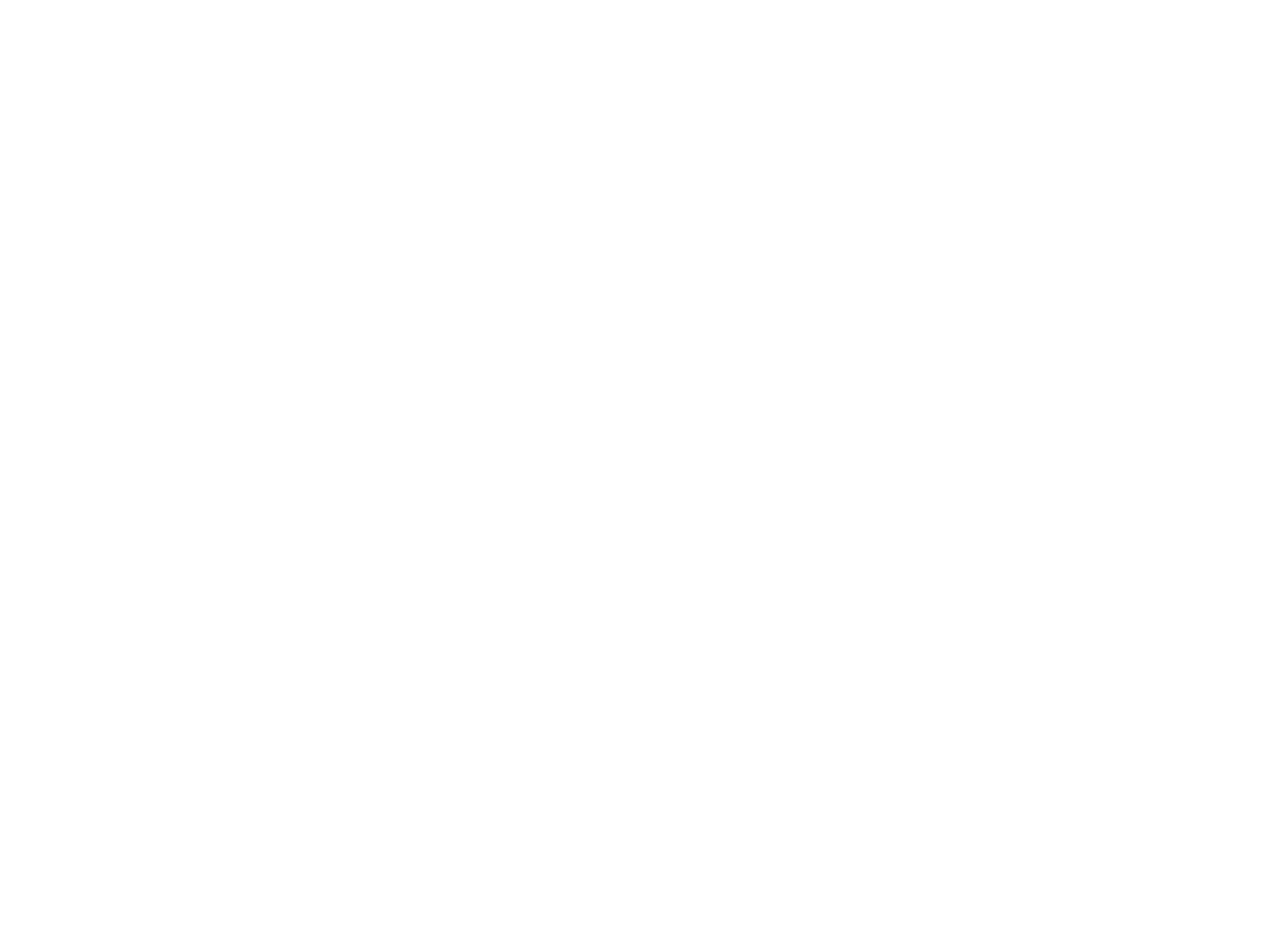
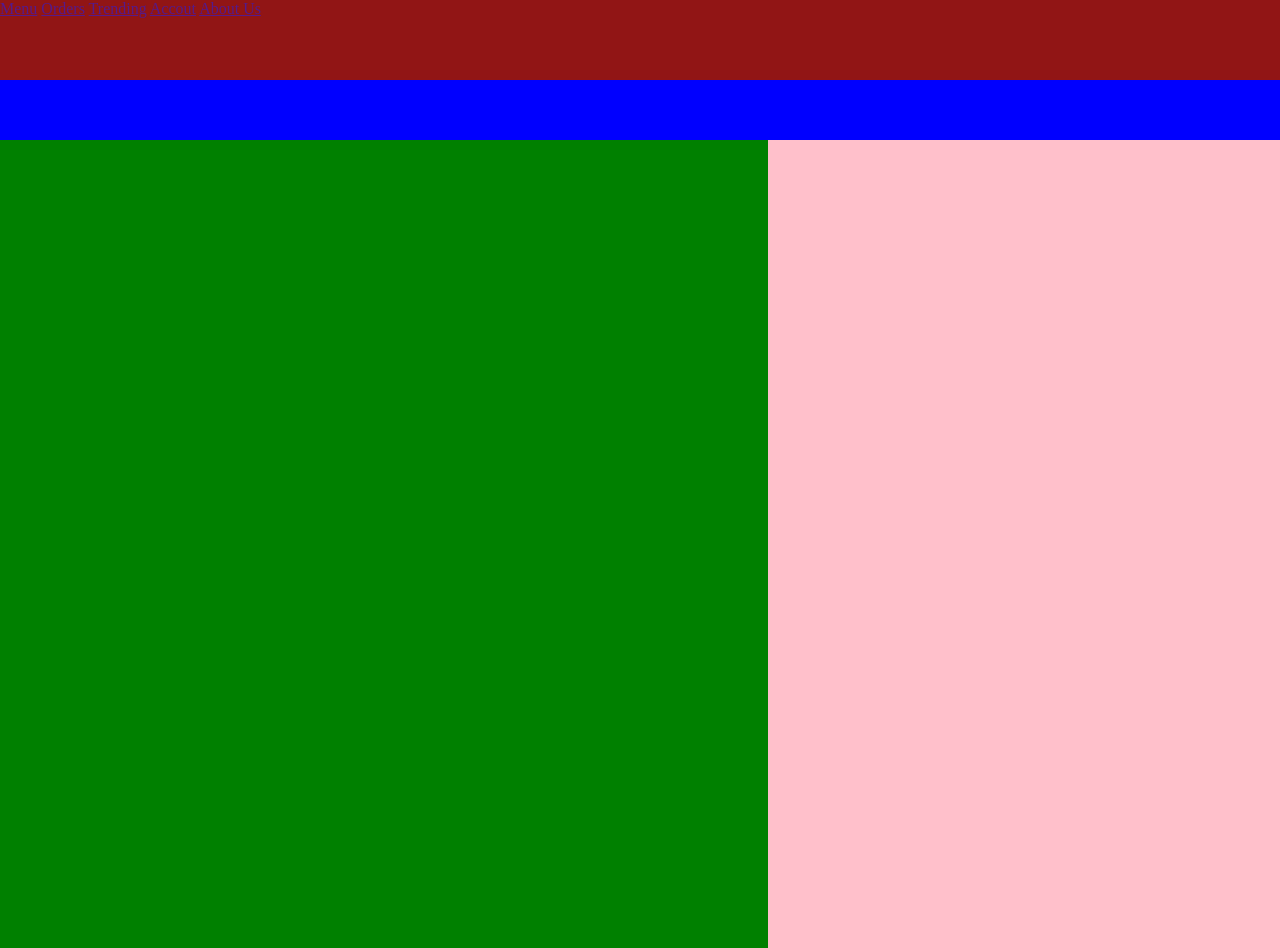
Before and after one commit to juhnmarc12313/matcha, a plain HTML site: page index.html in a window 1280 px wide. Before the commit the page ends 800 px from the top, so only its background shows below. Drawn offline with Linux system fonts and the light colour scheme.

Commit message:
UI Improvements

```diff
--- a/index.html
+++ b/index.html
@@ -7,6 +7,26 @@
     <title>Document</title>
 </head>
 <body>
+   <nav>
+     <div class="logo"></div>
+
+    <div class="links">
+        <a href="">Menu</a>
+        <a href="">Orders</a>
+        <a href="">Trending</a>
+        <a href="">Accout</a>
+        <a href="">About Us</a>
+    </div>
+   </nav>
+
+   <div class="searchbar"></div>
+
+
+   <div class="main">
+        <div class="left"></div>
+        <div class="rigth"></div>
+   </div>
+
 
 </body>
 </html>
--- a/style.css
+++ b/style.css
@@ -0,0 +1,33 @@
+*{
+    padding: 0;
+    margin: 0;
+    box-sizing: border-box;
+}
+
+nav{
+    height: 80px;
+    width: 100%;
+    background-color: rgb(145, 21, 21);
+}
+
+.searchbar{
+    height: 60px;
+    width: 100%;
+    background-color: blue;
+}
+
+.main{
+    display: flex;
+}
+
+.left{
+    height: 808px;
+    width: 60%;
+    background-color: green;
+}
+
+.rigth{
+    height: 808px;
+    width: 40%;
+    background-color: pink;
+}
```
Also changed, not shown: images/Logo.png (added).
